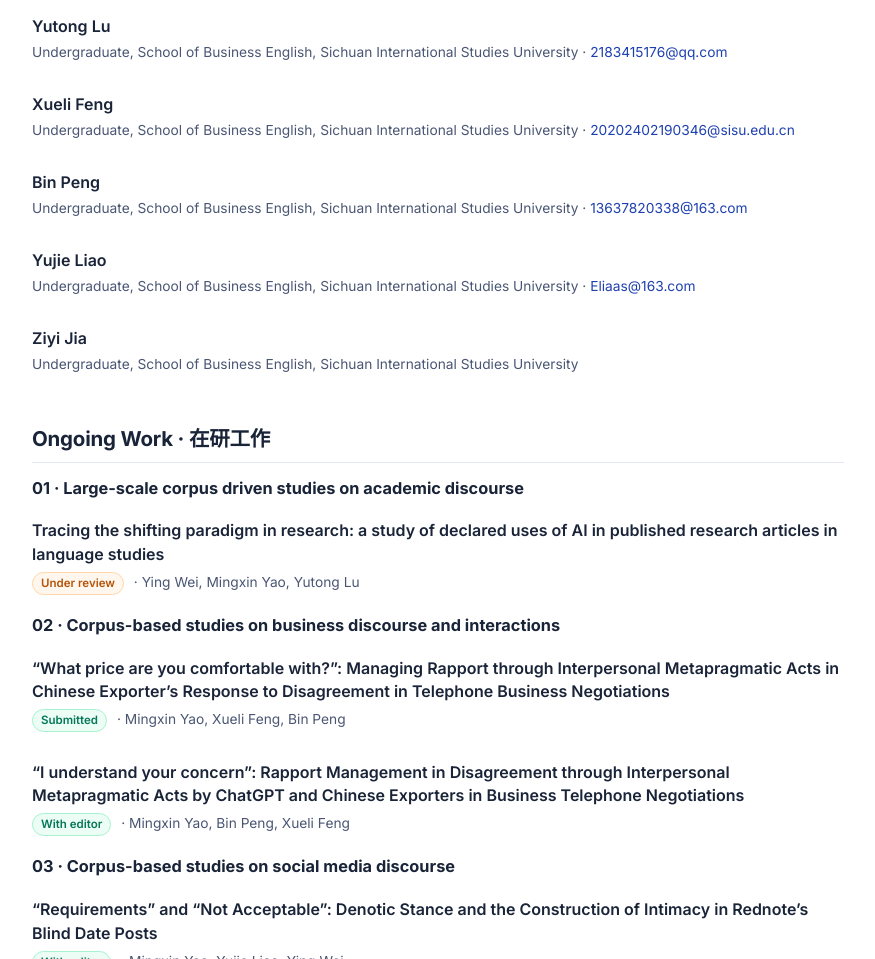
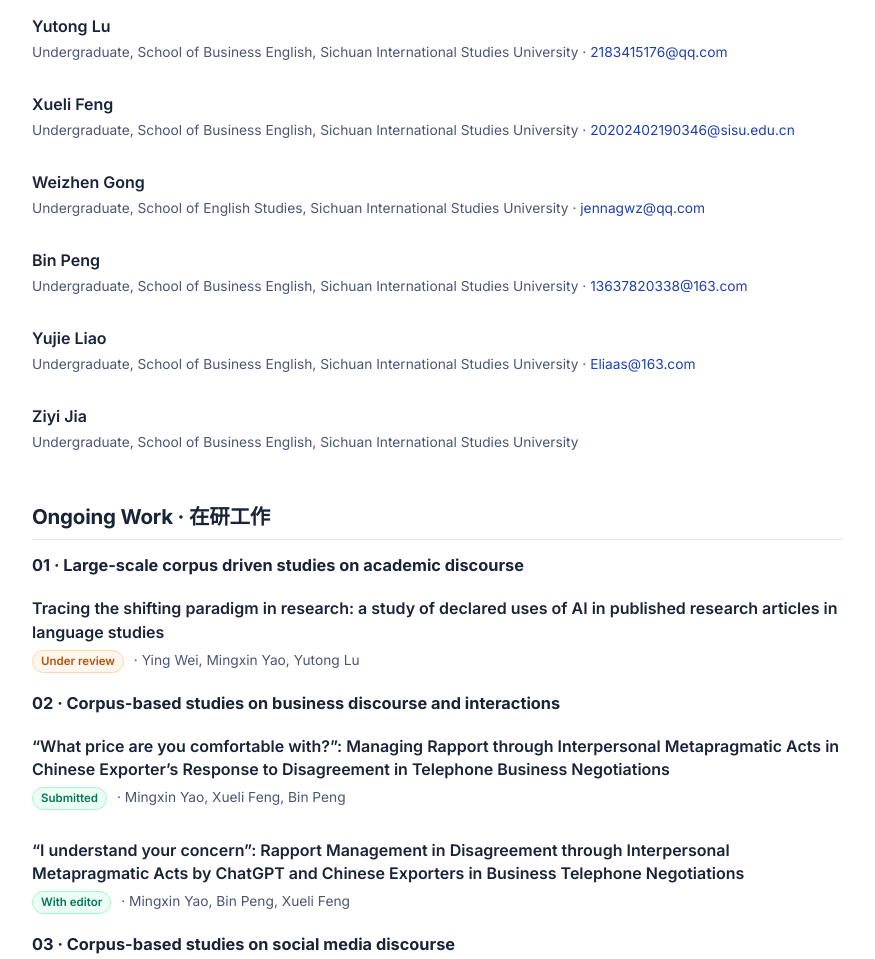
Before and after one commit to MingxinYao-Barlow/CV, a plain HTML site: page lab.html in a window 1280 px wide. Shown: the part 1092-2051 px from the top of the page, without its empty margins (202-1077 px from the left). Drawn offline with Linux system fonts and the light colour scheme.

Commit message:
Update lab.html

```diff
--- a/lab.html
+++ b/lab.html
@@ -68,6 +68,10 @@
                 <li>
                     <div class="entry-title">Xueli Feng</div>
                     <div class="entry-meta">Undergraduate, School of Business English, Sichuan International Studies University · <a href="mailto:20202402190346@sisu.edu.cn">20202402190346@sisu.edu.cn</a></div>
+                </li>
+                <li>
+                    <div class="entry-title">Weizhen Gong</div>
+                    <div class="entry-meta">Undergraduate, School of English Studies, Sichuan International Studies University · <a href="mailto:20202402190346@sisu.edu.cn">jennagwz@qq.com</a></div>
                 </li>
                 <li>
                     <div class="entry-title">Bin Peng</div>
```
